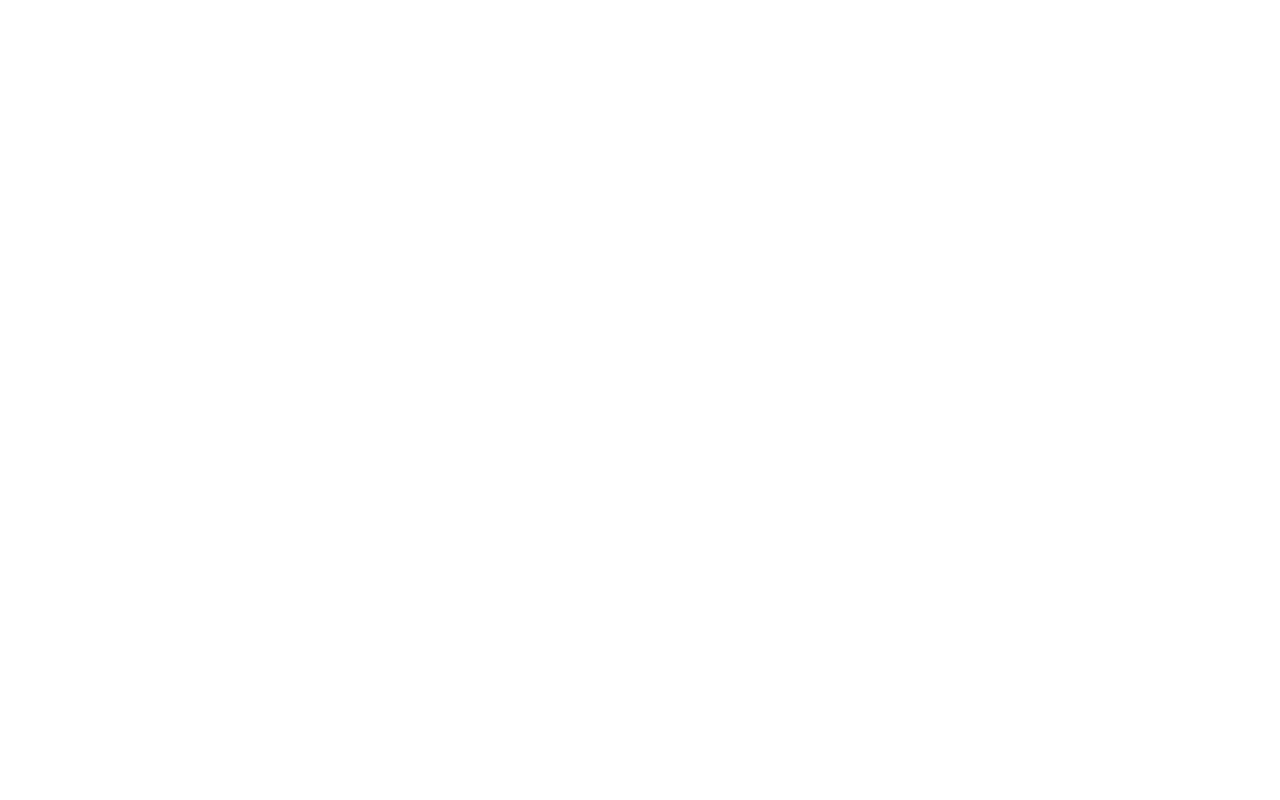
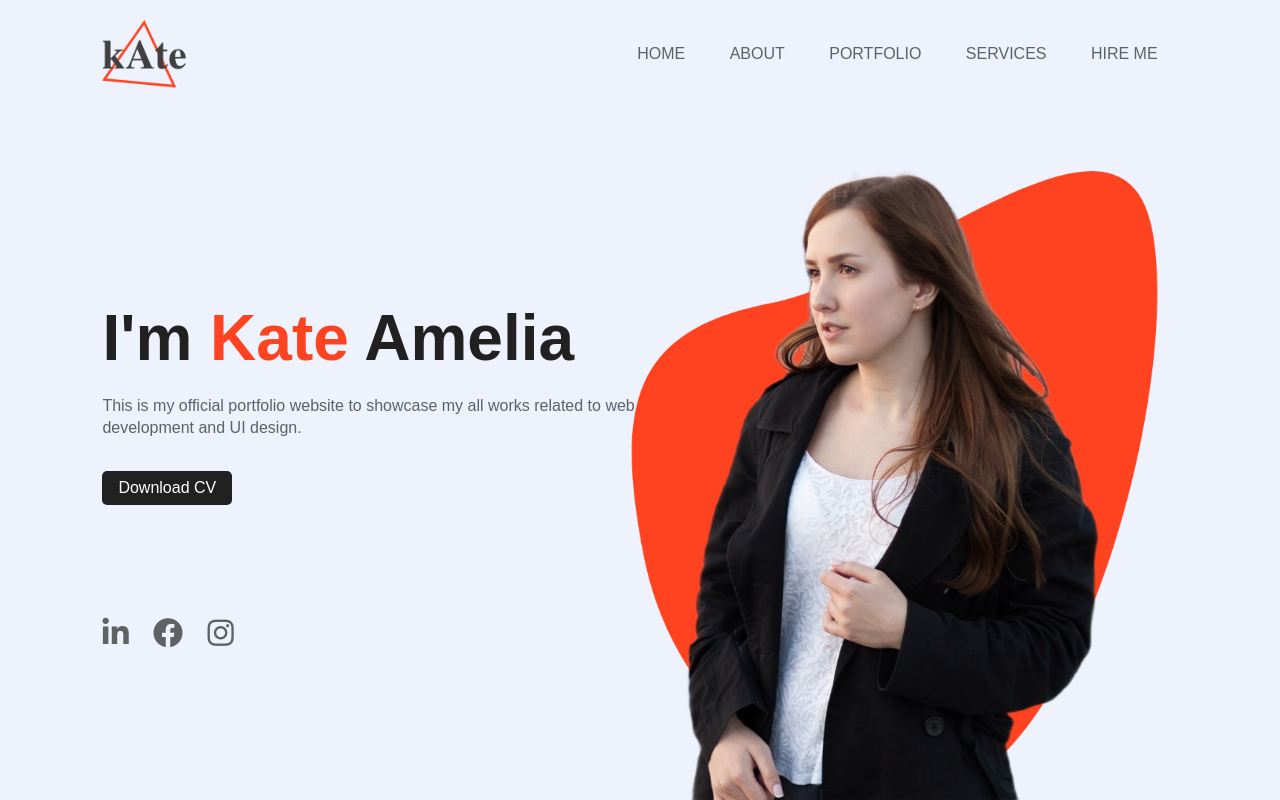
Before and after one commit to GustavoMSB/Example-Landing-Page, a plain HTML site: page index.html in a window 1280 px wide. Drawn offline with Linux system fonts and the light colour scheme.

Commit message:
New page Kate

```diff
--- a/index.html
+++ b/index.html
@@ -4,9 +4,40 @@
     <meta charset="UTF-8">
     <meta http-equiv="X-UA-Compatible" content="IE=edge">
     <meta name="viewport" content="width=device-width, initial-scale=1.0">
-    <title>Documento</title>
+    <link rel="stylesheet" href="https://cdnjs.cloudflare.com/ajax/libs/font-awesome/6.0.0-beta2/css/all.min.css" />
+    <link rel="stylesheet" href="./styles/style.css">
+    <title>Landing Page</title>
 </head>
 <body>
+    <div class="hero">
+        <nav>
+            <img src="img/logo.png" alt="logo" class="logo">
+            <ul>
+                <li><a href="">HOME</a></li>
+                <li><a href="">ABOUT</a></li>
+                <li><a href="">PORTFOLIO</a></li>
+                <li><a href="">SERVICES</a></li>
+                <li><a href="">HIRE ME</a></li>
+            </ul>
+        </nav>
+        <div class="info">
+            <h1>I'm <span>Kate</span> Amelia</h1>
+            <p>This is my official portfolio website to showcase
+               my all works related to web <br> development and UI design.
+            </p>
+            <a href="#">Download CV</a>
+        </div>
+        <div class="img-box">
+            <img src="/img/pattern.png" class="bg">
+            <img src="/img/girl.png" class="main">
+        </div>
+        <div class="social-links">
+            <a href="https://br.linkedin.com/in/gustavo-murilo-0970001b4" target="blank"><i class="fab fa-linkedin-in"></i></a>
+            <a href="https://facebook.com" target="blank"><i class="fab fa-facebook"></i></a>
+            <a href="https://instagram.com/gust4vo_murilo" target="blank"><i class="fab fa-instagram"></i></a>
+        </div>
+
+    </div>
 
 </body>
 </html>
--- /dev/null
+++ b/styles/style.css
@@ -0,0 +1,113 @@
+* {
+  margin: 0;
+  padding: 0;
+  box-sizing: border-box;
+}
+
+.hero {
+  height: 100vh;
+  width: 100%;
+  background: #edf2fc;
+  font-family: sans-serif;
+  position: relative;
+}
+
+nav {
+  width: 84%;
+  margin: auto;
+  padding: 1.25rem 0;
+  display: flex;
+  align-items: center;
+  justify-content: space-between;
+}
+
+.logo {
+  width: 6rem;
+  cursor: pointer;
+}
+
+nav ul li {
+  display: inline-block;
+  margin: 10px 20px;
+}
+
+nav ul li a {
+  text-decoration: none;
+  font-size: 1rem;
+  color: #606163;
+  transition: color 0.2s;
+}
+
+nav ul li a:hover {
+  color: #ff4321;
+}
+
+.info {
+  margin-left: 8%;
+  margin-top: 15%;
+}
+
+.info h1{
+    font-size: 4rem;
+    color: #212121;
+    margin-bottom: 1.25rem;
+}
+
+.info h1 span{
+    color: #ff4321;
+}
+
+.info p{
+    color: #606163;
+    line-height: 22px;
+}
+
+.info a{
+    background: #212121;
+    padding: .5rem 1rem;
+    color: #fff;
+    text-decoration: none;
+    display: inline-block;
+    margin: 2rem 0;
+    border-radius: .32rem;
+}
+
+.img-box{
+    width: 45%;
+    height: 80%;
+    position: absolute;
+    bottom: 0;
+    right: 100px;
+}
+.img-box img{
+    height: 100%;
+    position: absolute;
+    left: 50%;
+    bottom: 0;
+    transform: translateX(-50%);
+    transition: bottom 1s, left 1s;
+}
+
+.img-box:hover .bg{
+    bottom: 40px;
+}
+
+.img-box:hover .main{
+    left: 54%;
+}
+
+.social-links{
+  margin-left: 8%;
+  margin-top: 5rem;
+}
+
+.social-links a{
+  color: #606163;
+  font-size: 30px;
+  margin-right: 1.25rem;
+  transition: color 1s;
+}
+
+.social-links a:hover{
+  color: #ff4321;
+}
```
Also changed, not shown: img/girl.png (added), img/logo.png (added), img/pattern.png (added).
